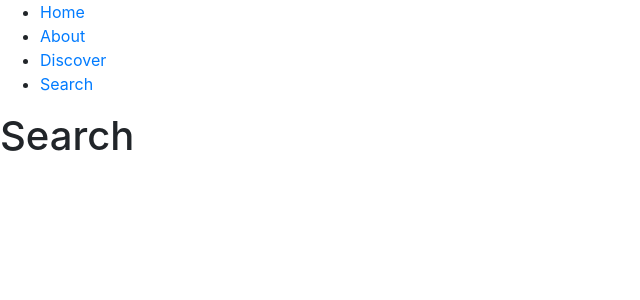
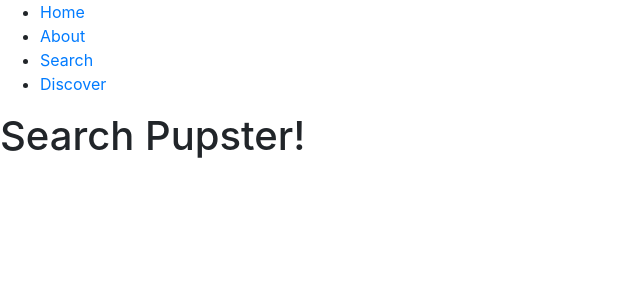
Before and after one commit to loljoho/pupster, a React (Create React App) app: page /search in a window 1280 px wide. Shown: the top 300 px of the page, without its empty margins (0-640 px from the left). Built offline with nearby package versions, Linux system fonts and the light colour scheme.

Commit message:
Create Search page component and add to App.js routes

```diff
--- a/src/App.js
+++ b/src/App.js
@@ -7,6 +7,7 @@ import {
 } from 'react-router-dom';
 
 import About from './pages/About';
+import Search from './pages/Search';
 
 import logo from './logo.svg';
 
@@ -25,10 +26,10 @@ function App() {
               <Link to="/about">About</Link>
             </li>
             <li>
-              <Link to="/discover">Discover</Link>
+              <Link to="/search">Search</Link>
             </li>
             <li>
-              <Link to="/search">Search</Link>
+              <Link to="/discover">Discover</Link>
             </li>
           </ul>
         </nav>
@@ -37,11 +38,9 @@ function App() {
             renders the first one that matches the current URL. */}
         <Switch>
           <Route path="/about" component={About} />
+          <Route path="/search" component={Search} />
           <Route path="/discover">
             <h1>Discover</h1>
-          </Route>
-          <Route path="/search">
-            <h1>Search</h1>
           </Route>
           <Route path="/">
             <h1>Home</h1>
--- /dev/null
+++ b/src/pages/Search.js
@@ -0,0 +1,11 @@
+import React from 'react';
+
+function Search() {
+  return (
+    <>
+      <h1>Search Pupster!</h1>
+    </>
+  );
+}
+
+export default Search;
```
